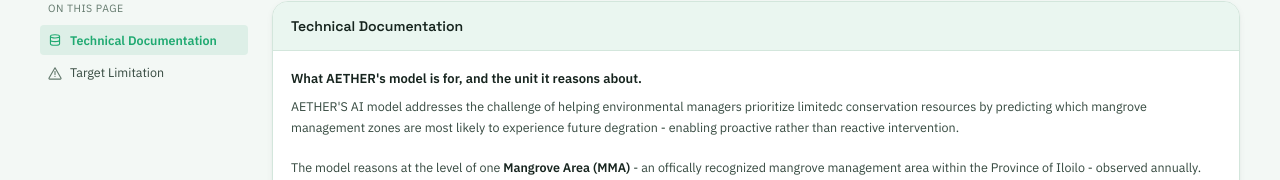
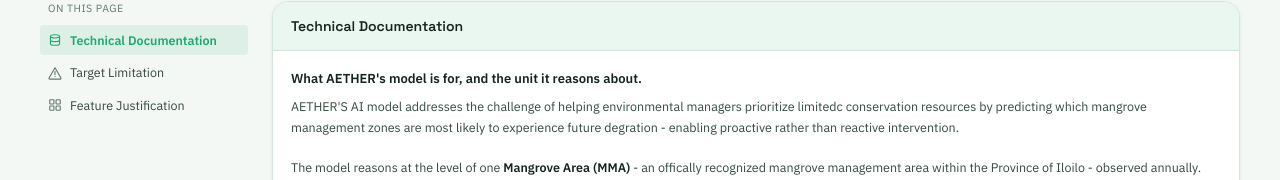
Before and after one commit to yuuhnna/AIHackathon2026_KADJA_AETHER, a Next.js app in the folder frontend/: page /data-methodology in a window 1280 px wide. Shown: the part 208-388 px from the top of the page. Built offline with nearby package versions, Linux system fonts and the light colour scheme.

Commit message:
update: add missing sidebar entry for Feature Justification section
The sidebar's SECTIONS list only had the original two sections; the
Feature Justification section added afterward was never added to it,
so its content had no matching sidebar link or icon.

```diff
--- a/frontend/components/MethodologySidebar.tsx
+++ b/frontend/components/MethodologySidebar.tsx
@@ -1,7 +1,7 @@
 "use client";
 
 import { useEffect, useState } from "react";
-import { DatabaseIcon, WarningIcon } from "@/components/icons";
+import { DatabaseIcon, WarningIcon, GridIcon } from "@/components/icons";
 
 type IconComponent = (props: { className?: string }) => React.ReactElement;
 
@@ -12,6 +12,7 @@
 const SECTIONS: { id: string; label: string; icon: IconComponent }[] = [
   { id: "technical-documentation", label: "Technical Documentation", icon: DatabaseIcon },
   { id: "target-limitation", label: "Target Limitation", icon: WarningIcon },
+  { id: "feature-justification", label: "Feature Justification", icon: GridIcon },
 ];
 
 export default function MethodologySidebar() {
```
